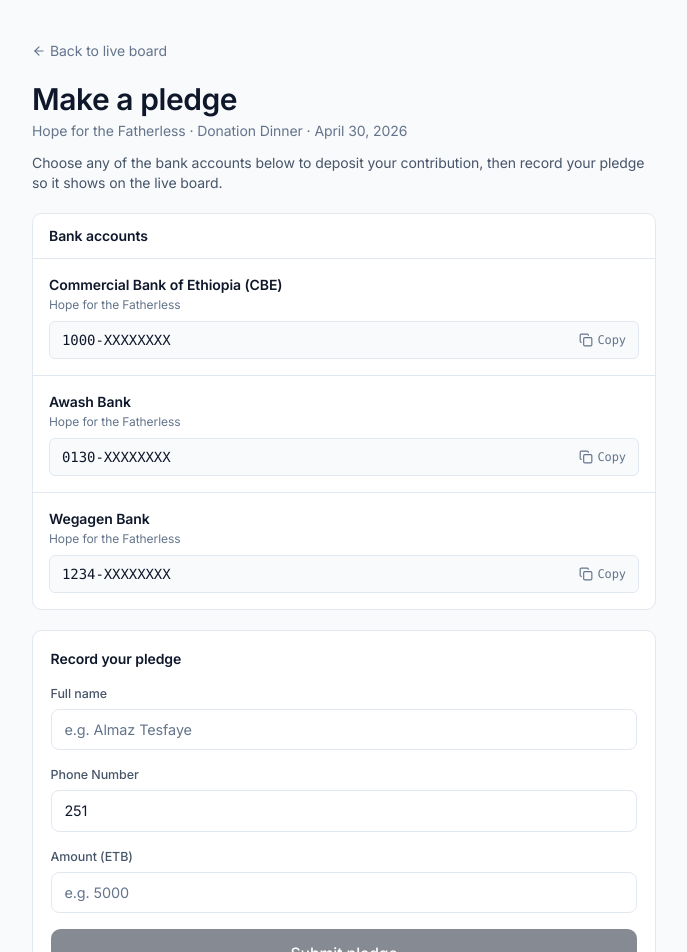
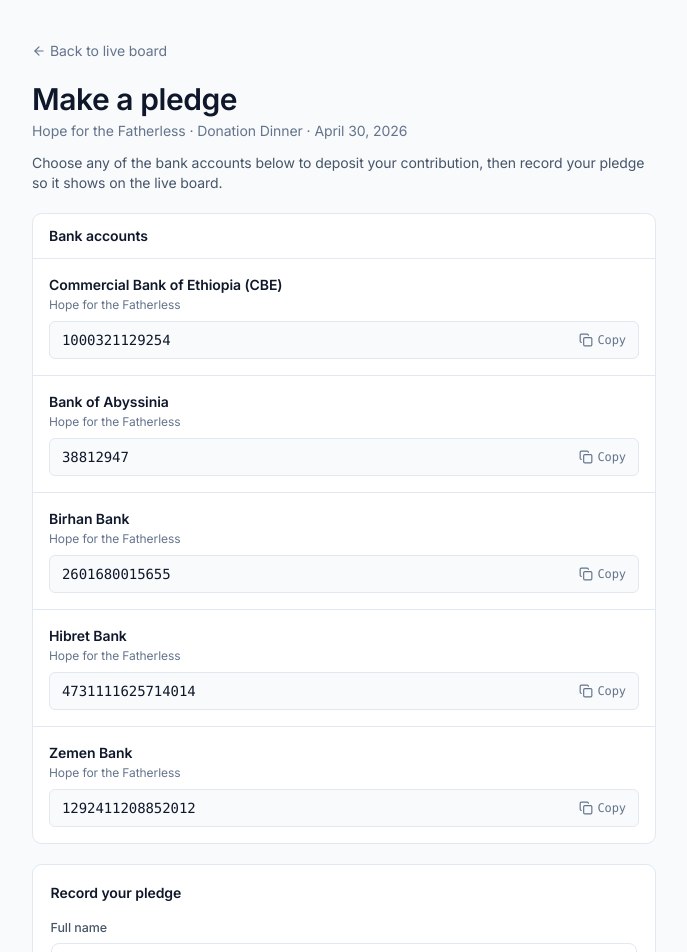
Before and after one commit to horantech/HFTFL, a Next.js app: page /pledges/new in a window 1280 px wide. Shown: the top 952 px of the page, without its empty margins (296-983 px from the left). Built offline with nearby package versions, Linux system fonts and the light colour scheme.

Commit message:
Update PledgeForm to format amount input with commas and prevent leading zeros. Modify account details in accounts.ts to reflect accurate bank information and add new bank entries.

```diff
--- a/src/app/pledges/new/PledgeForm.tsx
+++ b/src/app/pledges/new/PledgeForm.tsx
@@ -112,10 +112,19 @@
     className="input"
     required
     inputMode="numeric"
-          value={amount}
-          // Only allow digits
-          onChange={e => setAmount(e.target.value.replace(/\D/g, ""))}
-          placeholder="e.g. 5000"
+    // Display the state formatted with commas
+    value={amount ? Number(amount).toLocaleString() : ""}
+    onChange={(e) => {
+      // 1. Remove all non-digits (including existing commas)
+      const rawValue = e.target.value.replace(/\D/g, "");
+
+      // 2. Prevent leading zeros (optional but cleaner)
+      const cleanValue = rawValue.replace(/^0+/, "");
+
+      // 3. Save only the raw digits to the state
+      setAmount(cleanValue);
+    }}
+    placeholder="e.g. 5,000"
   />
 </div>
 
--- a/src/lib/accounts.ts
+++ b/src/lib/accounts.ts
@@ -10,16 +10,26 @@
   {
     bank: "Commercial Bank of Ethiopia (CBE)",
     accountName: "Hope for the Fatherless",
-    accountNumber: "1000-XXXXXXXX",
+    accountNumber: "1000321129254",
   },
   {
-    bank: "Awash Bank",
+    bank: "Bank of Abyssinia",
     accountName: "Hope for the Fatherless",
-    accountNumber: "0130-XXXXXXXX",
+    accountNumber: "38812947",
   },
   {
-    bank: "Wegagen Bank",
+    bank: "Birhan Bank",
     accountName: "Hope for the Fatherless",
-    accountNumber: "1234-XXXXXXXX",
+    accountNumber: "2601680015655",
+  },
+  {
+    bank: "Hibret Bank",
+    accountName: "Hope for the Fatherless",
+    accountNumber: "4731111625714014",
+  },
+  {
+    bank: "Zemen Bank",
+    accountName: "Hope for the Fatherless",
+    accountNumber: "1292411208852012",
   },
 ];
```
Lines whose indentation alone changed are shown as unchanged.
